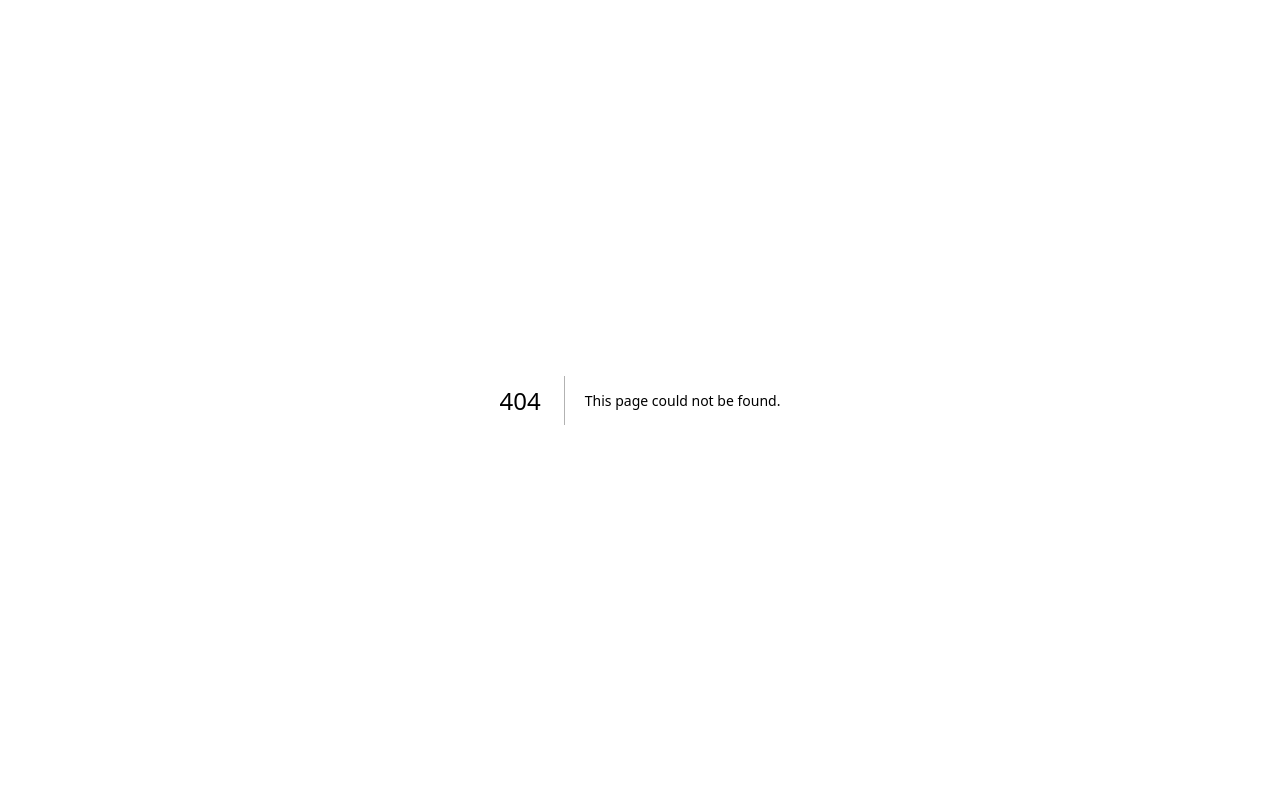
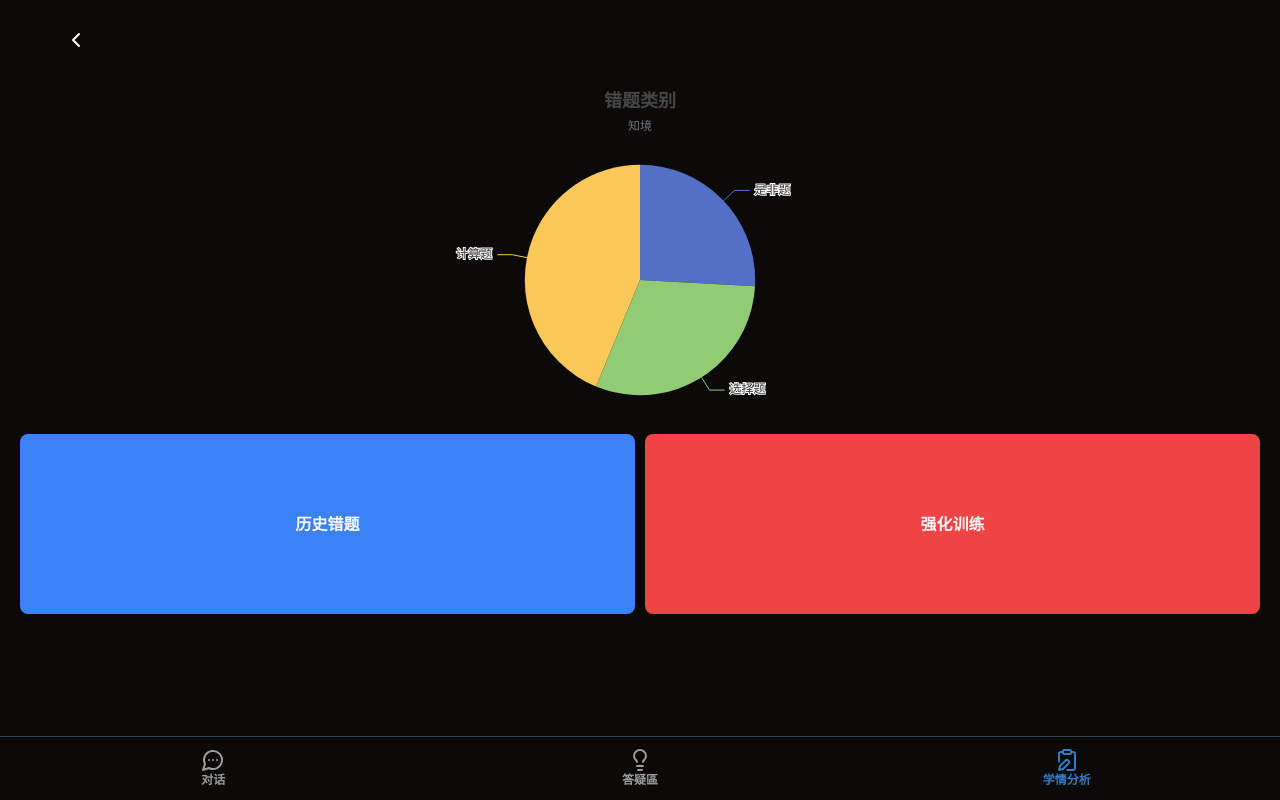
Before and after one commit to BlackishGreen33/ZhiJing-FE, a Next.js app: page /student/analyze/subject in a window 1280 px wide. Before the commit this address had no page. Built offline with nearby package versions, Linux system fonts and the light colour scheme.

Commit message:
🐞 fix：页面导航路径修正

```diff
--- a/app/(auth)/login/page.tsx
+++ b/app/(auth)/login/page.tsx
@@ -14,8 +14,8 @@ const page = () => {
 		<div className="flex flex-col items-center relative">
 			<Image
 				className="absolute top-[5vh] w-[20vh] h-[20vh]"
-				src="/enhance.png"
-				alt="enhance"
+				src="/logo.png"
+				alt="logo"
 				width={200}
 				height={200}
 			/>
--- a/app/(student)/analyze/page.tsx
+++ b/app/(student)/student/analyze/page.tsx
@@ -26,25 +26,25 @@ const page = () => {
 			/>
 			<div className="w-full h-[25vh] grid grid-cols-2 grid-rows-2 gap-x-[10px] gap-y-[10px] px-[20px] py-[10px] relative top-[3vh]">
 				<Link
-					href="/analyze/subject?title=数学"
+					href="/student/analyze/subject?title=数学"
 					className="bg-blue-500 rounded-lg flex justify-center items-center"
 				>
 					<div className="font-bold">数学</div>
 				</Link>
 				<Link
-					href="/analyze/subject?title=语文"
+					href="/student/analyze/subject?title=语文"
 					className="bg-red-500 rounded-lg flex justify-center items-center"
 				>
 					<div className="font-bold">语文</div>
 				</Link>
 				<Link
-					href="/analyze/subject?title=历史"
+					href="/student/analyze/subject?title=历史"
 					className="bg-yellow-500 rounded-lg flex justify-center items-center"
 				>
 					<div className="font-bold">历史</div>
 				</Link>
 				<Link
-					href="/analyze/subject?title=物理"
+					href="/student/analyze/subject?title=物理"
 					className="bg-orange-500 rounded-lg flex justify-center items-center"
 				>
 					<div className="font-bold">物理</div>
--- a/app/(student)/analyze/subject/enhance/page.tsx
+++ b/app/(student)/student/analyze/subject/enhance/page.tsx
@@ -13,12 +13,12 @@ const page = () => {
 
 	return (
 		<main>
-			<SubpageHeader backUrl="/analyze" title="强化巩固" purpose="none" />
+			<SubpageHeader backUrl="/student/analyze" title="强化巩固" purpose="none" />
 			<div className="relative top-[10vh] w-full flex flex-col items-center gap-5">
 				<Image
 					className="absolute top-[5vh] w-[50vh] h-[50vh]"
-					src="/icon.png"
-					alt="logo"
+					src="/enhance.png"
+					alt="enhance"
 					width={200}
 					height={200}
 				/>
--- a/app/(student)/analyze/subject/history/page.tsx
+++ b/app/(student)/student/analyze/subject/history/page.tsx
@@ -57,7 +57,7 @@ const page = () => {
 
 	return (
 		<main>
-			<SubpageHeader backUrl="/analyze" title="历史错题" purpose="none" />
+			<SubpageHeader backUrl="/student/analyze" title="历史错题" purpose="none" />
 			<div className="relative top-[10vh] w-full h-[80vh] flex flex-col items-center gap-5 overflow-scroll">
 				<div className="w-full flex flex-col items-center gap-3">
 					<p className="text-gray-400">错题列表</p>
--- a/app/(student)/analyze/subject/page.tsx
+++ b/app/(student)/student/analyze/subject/page.tsx
@@ -18,7 +18,7 @@ const page = () => {
 	];
 	return (
 		<main>
-			<SubpageHeader backUrl="/analyze" title={title} purpose="none" />
+			<SubpageHeader backUrl="/student/analyze" title={title} purpose="none" />
 			<PieChart
 				title="错题类别"
 				subTitle="知境"
@@ -28,13 +28,13 @@ const page = () => {
 			/>
 			<div className="w-full h-[25vh] grid grid-cols-2 grid-rows-1 gap-x-[10px] gap-y-[10px] px-[20px] py-[10px] relative top-[3vh]">
 				<Link
-					href={`/analyze/subject/history?type=${title}`}
+					href={`/student/analyze/subject/history?type=${title}`}
 					className="bg-blue-500 rounded-lg flex justify-center items-center"
 				>
 					<div className="font-bold">历史错题</div>
 				</Link>
 				<Link
-					href="/analyze/subject/enhance"
+					href="/student/analyze/subject/enhance"
 					className="bg-red-500 rounded-lg flex justify-center items-center"
 				>
 					<div className="font-bold">强化训练</div>
--- a/app/(student)/solve/chat/page.tsx
+++ b/app/(student)/student/solve/chat/page.tsx
@@ -52,7 +52,7 @@ const page = () => {
 
 	return (
 		<main>
-			<SubpageHeader backUrl="/solve" title={title} purpose="solve" />
+			<SubpageHeader backUrl="/student/solve" title={title} purpose="solve" />
 			<div className="w-full h-[72vh] relative top-[10vh] flex flex-col items-center gap-[2vh] overflow-scroll">
 				<div className="w-[90%] bg-neutral-900 p-[4%] flex flex-col gap-[2vh] rounded-xl">
 					<Label htmlFor="message-2">题目：</Label>
--- a/app/(student)/solve/page.tsx
+++ b/app/(student)/student/solve/page.tsx
@@ -18,7 +18,7 @@ const page = () => {
 					(item) =>
 						isSolve === item.isSolve && (
 							<Link
-								href={`/solve/chat/?title=${item.title}`}
+								href={`/student/solve/chat/?title=${item.title}`}
 								className="w-[80%] h-[10vh] bg-neutral-800 rounded-lg flex items-center"
 								key={item.id}
 							>
--- a/components/student/student-navbar.tsx
+++ b/components/student/student-navbar.tsx
@@ -49,7 +49,7 @@ const Box: React.FC<BoxProps> = ({
 
 	return (
 		<Link
-			href={id === 1 ? "/" : id === 2 ? "/solve" : "/analyze"}
+			href={id === 1 ? "/" : id === 2 ? "/student/solve" : "/student/analyze"}
 			className="flex flex-1"
 		>
 			<div
```
Also changed, not shown: app/(student)/student/dialogue/chat/page.tsx (renamed from app/(student)/dialogue/chat/page.tsx), app/(student)/student/dialogue/page.tsx (renamed from app/(student)/dialogue/page.tsx).
